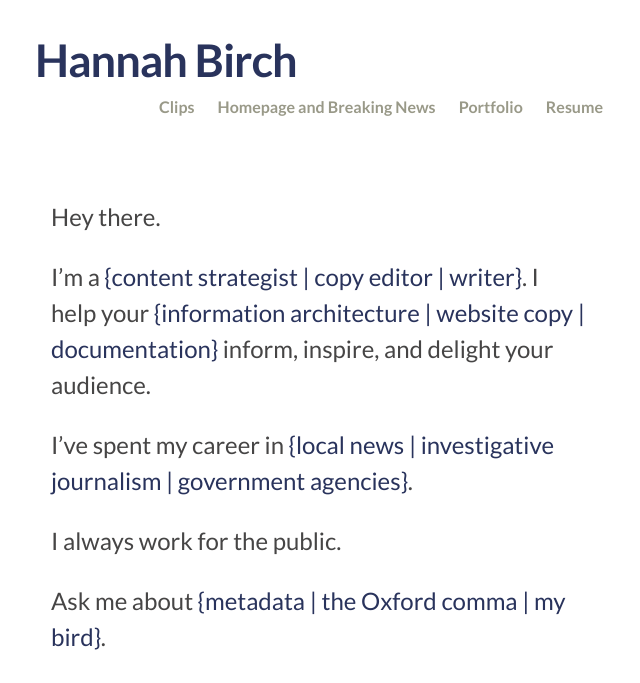
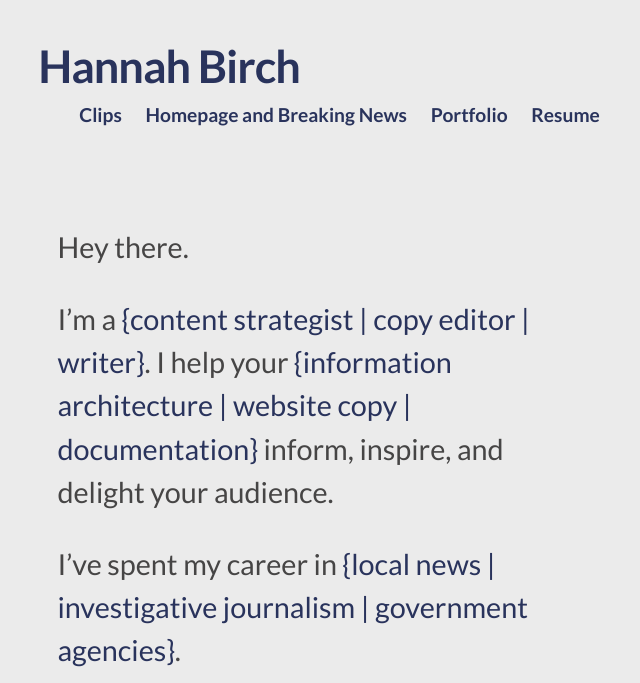
Before and after one commit to hannah-birch/hannah-birch.github.io, a Jekyll site: the page built from index.html, in a window 1280 px wide. Shown: the top 683 px of the page, without its empty margins (321-961 px from the left). Built offline with Jekyll 4.4.1, drawn with Linux system fonts in a browser that asks for light colours; nearby versions of some CDN libraries; grey boxes are pictures that could not be loaded.

Commit message:
Cleans up SASS variable names, makes contrast WebAIM compliant.

```diff
--- a/_sass/_base.scss
+++ b/_sass/_base.scss
@@ -76,7 +76,7 @@
 
 figcaption {
     font-size: $small-font-size;
-    color: $grey-color;
+    color: $text-color;
     text-align: right;
 }
 
@@ -121,9 +121,6 @@
     color: $text-color;
     text-decoration: none;
 
-   /* &:visited {
-        color: darken($brand-color, 5%);
-    }*/
 
     &:hover {
         color: $text-color;
@@ -137,8 +134,8 @@
  * Blockquotes
  */
 blockquote {
-    color: $grey-color;
-    border-left: 4px solid $grey-color-light;
+    color: $accent-color;
+    border-left: 4px solid $accent-color;
     padding-left: $spacing-unit / 2;
     font-size: 18px;
     letter-spacing: -1px;
@@ -157,7 +154,7 @@
 pre,
 code {
     font-size: 15px;
-    border: 1px solid $grey-color-light;
+    border: 1px solid $accent-color;
     border-radius: 3px;
     background-color: #eef;
 }
@@ -227,7 +224,7 @@
         vertical-align: middle;
 
         path {
-            fill: $grey-color;
+            fill: $accent-color;
         }
     }
 }
--- a/_sass/_layout.scss
+++ b/_sass/_layout.scss
@@ -34,7 +34,7 @@
     width: 100%;
 
     .page-link {
-        color: $brand-color;
+        color: $accent-color;
         line-height: $base-line-height;
     }
 
@@ -44,7 +44,7 @@
             margin-left: 20px;
         }
 
-        color: $brand-color;
+        color: $accent-color;
     }
 
     .trigger a.active {
@@ -69,11 +69,11 @@
  * Site footer
  */
 .site-footer {
-    /*border-top: 1px solid $brand-color;*/
+    /*border-top: 1px solid $accent-color;*/
     padding: $spacing-unit / 2 0;
 
     a {
-        color: $brand-color;
+        color: $accent-color;
     }
 }
 
@@ -90,7 +90,7 @@
 
 .footer-col-wrapper {
     font-size: 12px;
-    color: $brand-color;
+    color: $accent-color;
     @extend %clearfix;
 }
 
@@ -146,10 +146,9 @@
     padding: $spacing-unit 0 $spacing-unit 0;
     width: 95%;
     margin: 0 auto;
-    background-color: #fff;
 
     a {
-        color: $brand-color;
+        color: $accent-color;
     }
 
     @include breakpoint(600) {
@@ -195,9 +194,9 @@
     }
 }
 
-.post-meta {
+.post-accent {
     font-size: $small-font-size;
-    color: $grey-color;
+    color: $accent-color;
 }
 
 .post-link {
@@ -210,6 +209,7 @@
   width: 100%;
   margin: 0 .5em 2em 0;
   font-size: 1.5em;
+  line-height: $base-line-height;
 }
 
 section.intro p span::before {
@@ -289,6 +289,6 @@
 
 
     a {
-        color: $brand-color;
+        color: $accent-color;
     }
 }
--- a/css/main.scss
+++ b/css/main.scss
@@ -7,23 +7,23 @@
 
 // Our variables
 $base-font-family: 'Lato', Arial, sans-serif;
-$base-font-size:   16px;
+$base-font-size:   1.2em;
 $small-font-size:  $base-font-size * 0.875;
-$base-line-height: 1.5;
+$base-line-height: 1.5em;
 
 $spacing-unit:     2em;
 
 $text-color:       #464545;
-$background-color: #fff;
-$brand-color:      #999988;
+$background-color: #EBEBEB;
+// $meta-color:      #999988;
 
 $accent-color:     #29335C;
 $accent-color-light: lighten($accent-color, 40%);
 $accent-color-dark: darken($accent-color, 5%);
 
-$grey-color:       #828282;
-$grey-color-light: lighten($grey-color, 40%);
-$grey-color-dark:  darken($grey-color, 5%);
+// $grey-color:       #828282;
+// $grey-color-light: lighten($grey-color, 40%);
+// $grey-color-dark:  darken($grey-color, 5%);
 
 $image-assets: "../assets/img";
 
```
Also changed, not shown: 2 other files.
